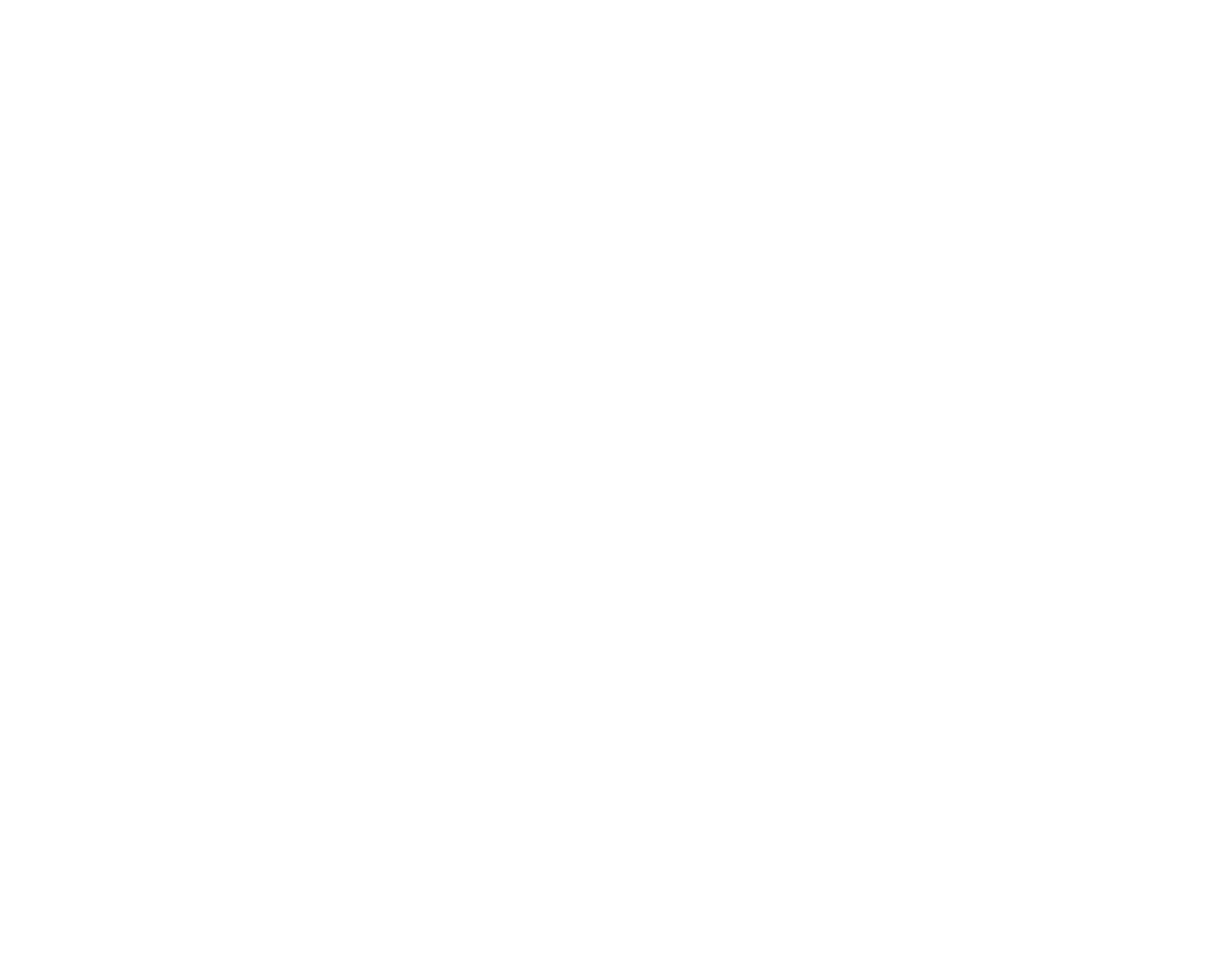
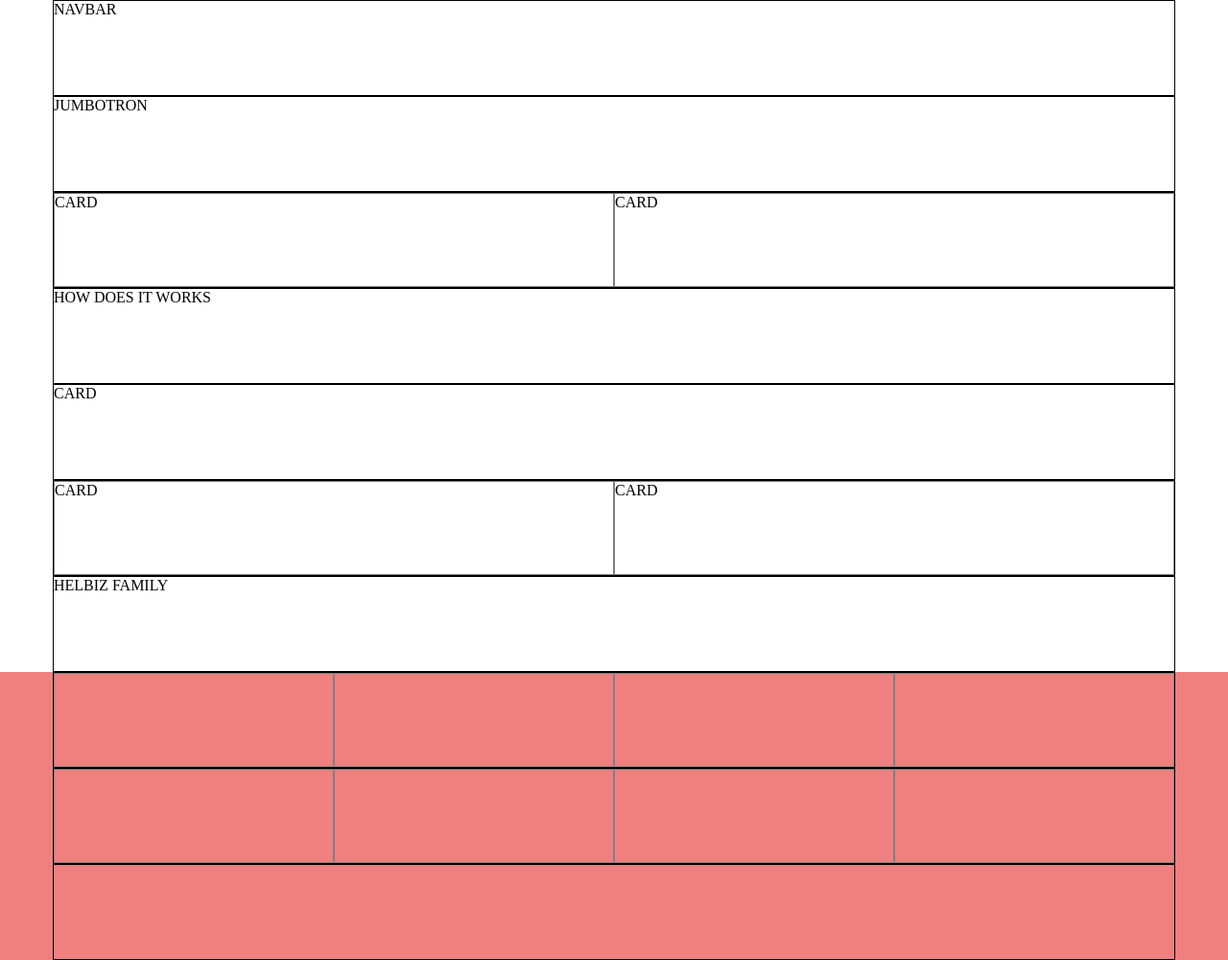
Before and after one commit to aleferraro/html-css-helbiz, a plain HTML site: page index.html in a window 1280 px wide. Shown: the whole page at 96% size. Before the commit the page ends 800 px from the top, so only its background shows below. Drawn offline with Linux system fonts and the light colour scheme.

Commit message:
Skeleton Grid

```diff
--- a/css/style.css
+++ b/css/style.css
@@ -5,3 +5,17 @@
   margin: 0;
   padding: 0;
 }
+
+.debug .container {
+  border: 1px solid black;
+  height: 100px;
+}
+
+[class*="col-lg-"] {
+  height: 100%;
+  border: 1px solid grey;
+}
+
+.debug footer {
+  background-color: lightcoral;
+}
--- a/index.html
+++ b/index.html
@@ -7,7 +7,74 @@
     <link rel="stylesheet" href="css/12-bool.css">
     <link rel="stylesheet" href="css/style.css">
   </head>
-  <body>
+  <body class="debug">
+    <header>
+      <div class="container">
+        NAVBAR
+      </div>
+      <div class="container">
+        JUMBOTRON
+      </div>
+    </header>
+    <main>
+      <div class="container">
+        <div class="col-lg-6">
+          CARD
+        </div>
+        <div class="col-lg-6">
+          CARD
+        </div>
+      </div>
+      <div class="container">
+        HOW DOES IT WORKS
+      </div>
+      <div class="container">
+        CARD
+      </div>
+      <div class="container">
+        <div class="col-lg-6">
+          CARD
+        </div>
+        <div class="col-lg-6">
+          CARD
+        </div>
+      </div>
+      <div class="container">
+        HELBIZ FAMILY
+      </div>
+    </main>
+    <footer>
+      <div class="container">
+        <div class="col-lg-3">
 
+        </div>
+        <div class="col-lg-3">
+
+        </div>
+        <div class="col-lg-3">
+
+        </div>
+        <div class="col-lg-3">
+
+        </div>
+      </div>
+      <div class="container">
+        <div class="col-lg-3">
+
+        </div>
+        <div class="col-lg-3">
+
+        </div>
+        <div class="col-lg-3">
+
+        </div>
+        <div class="col-lg-3">
+
+        </div>
+      </div>
+      <div class="container">
+
+      </div>
+    </footer>
   </body>
 </html>
```
